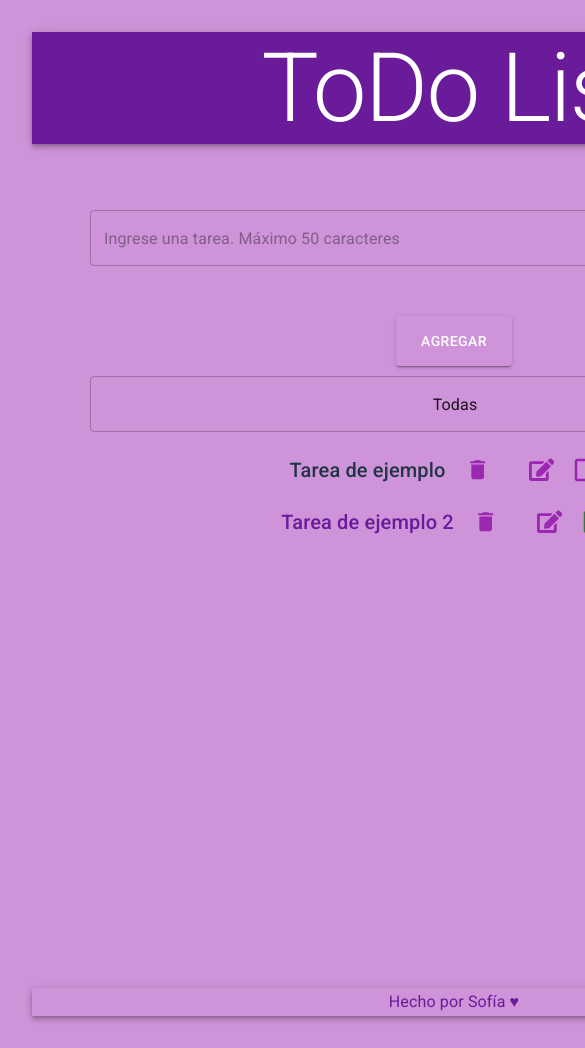
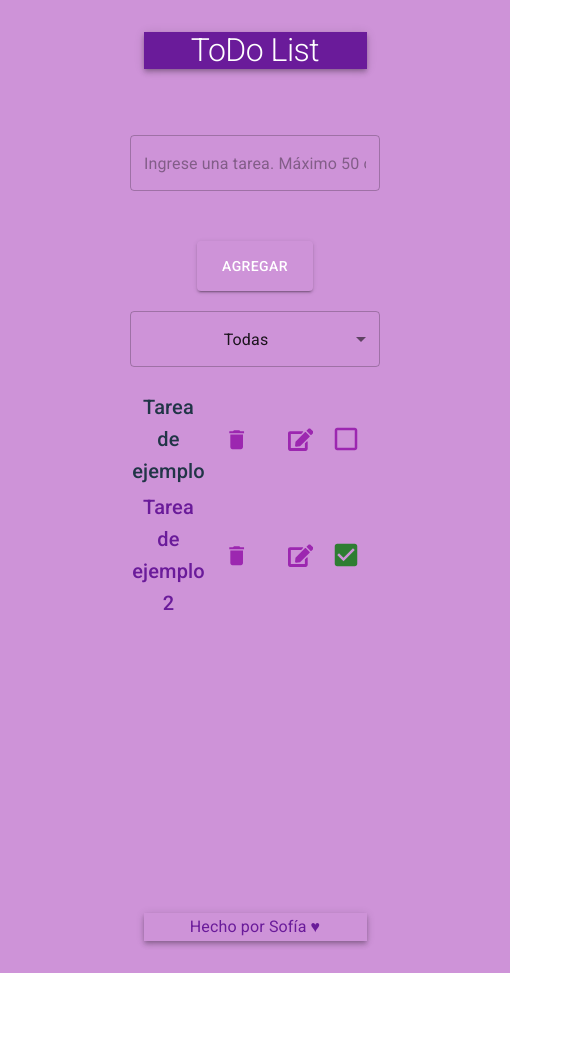
Before and after one commit to SofiaDeAlessandre/tp-todoList, a React (Vite) app: page / in a window 390 px wide. Shown: the top 1048 px of the page, 585 px wide, since content can reach past the window. After the commit the page ends 973 px from the top, so only its background shows below. Built offline with nearby package versions, Linux system fonts and the light colour scheme; a web font is replaced by a local one.

Commit message:
add responsive design

```diff
--- a/src/components/Cont.jsx
+++ b/src/components/Cont.jsx
@@ -59,6 +59,7 @@ export default function Cont() {
         height: "100vh",
         width: "100vh",
         padding: "16px",
+        width: {xs:"100%", md: "100vh", lg: "100vh"}
       }}
     >
       <Container
@@ -81,7 +82,7 @@ export default function Cont() {
             type="text"
             variant="outlined"
             minRows={3}
-            sx={{ margin: "50px", ml:{xs:"10px"} }}
+            sx={{ margin: "50px", width:{xs:"250px", md:"100%",md:"100%", lg:"100%", xl:"100%"} }}
             onChange={(e) => setNewTask(e.target.value)}
           />
           <Button
@@ -102,7 +103,7 @@ export default function Cont() {
         <Container>
           <Select
             fullWidth
-            sx={{ minWidth: 120, margin: "10px" }}
+            sx={{ minWidth: 120, margin: "20px", width:{xs:"250px", md:"100%",md:"100%", lg:"100%", xl:"100%"} }}
             labelId="demo-simple-select-label"
             id="demo-simple-select"
             label="Seleccion"
@@ -120,7 +121,7 @@ export default function Cont() {
 
 
       {tasks.length > 0 ? (
-        <Container>
+        <Container sx={{width:{xs:"250px", md:"100%",md:"100%", lg:"100%", xl:"100%"}}}>
           {tasks?.map(({ id, task, complete }) => {
             return (
               <Task
--- a/src/components/Footer.jsx
+++ b/src/components/Footer.jsx
@@ -2,7 +2,7 @@ import { AppBar, Typography } from "@mui/material";
 
 export default function Footer() {
   return (
-    <AppBar position="static" sx={{ backgroundColor: "transparent" }}>
+    <AppBar position="static" sx={{ backgroundColor: "transparent", width: {xs:"50%", md:"100%", lg:"100%", xl:"100%"}, margin: "auto"  }}>
       <Typography variant="subtitle1" color="#6a1b9a" component="div">
         Hecho por Sofía ♥
       </Typography>
--- a/src/components/Header.jsx
+++ b/src/components/Header.jsx
@@ -2,8 +2,8 @@ import { AppBar, Typography } from "@mui/material";
 
 export default function Header() {
   return (
-    <AppBar position="static" sx={{ backgroundColor: "#6a1b9a" }}>
-      <Typography variant="h1" color="inherit" component="div">
+    <AppBar position="static" sx={{ backgroundColor: "#6a1b9a", width: {xs:"50%", md:"100%", lg:"100%", xl:"100%"}, margin: "auto" }}>
+      <Typography variant="h1" color="inherit" component="div" sx={{fontSize: {xs: "2rem", md: "4rem"}}}>
         ToDo List
       </Typography>
     </AppBar>
```
